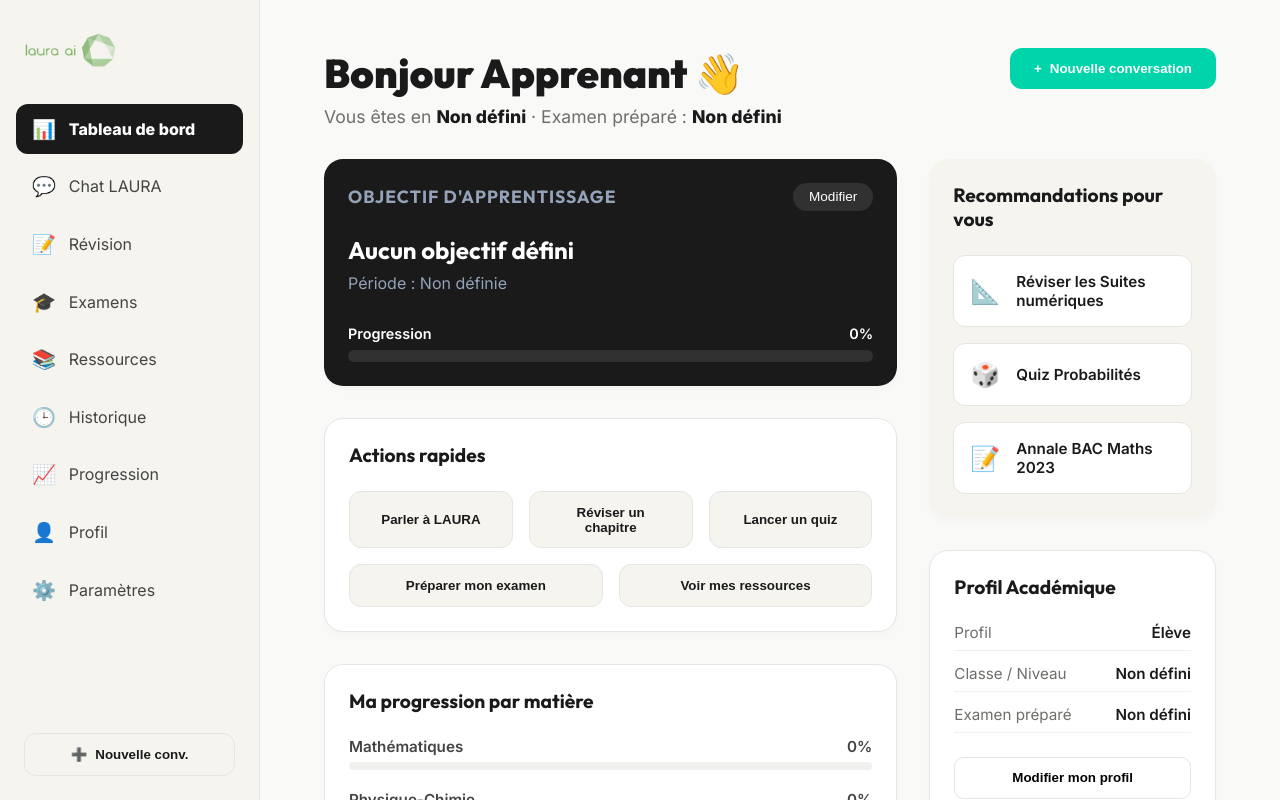
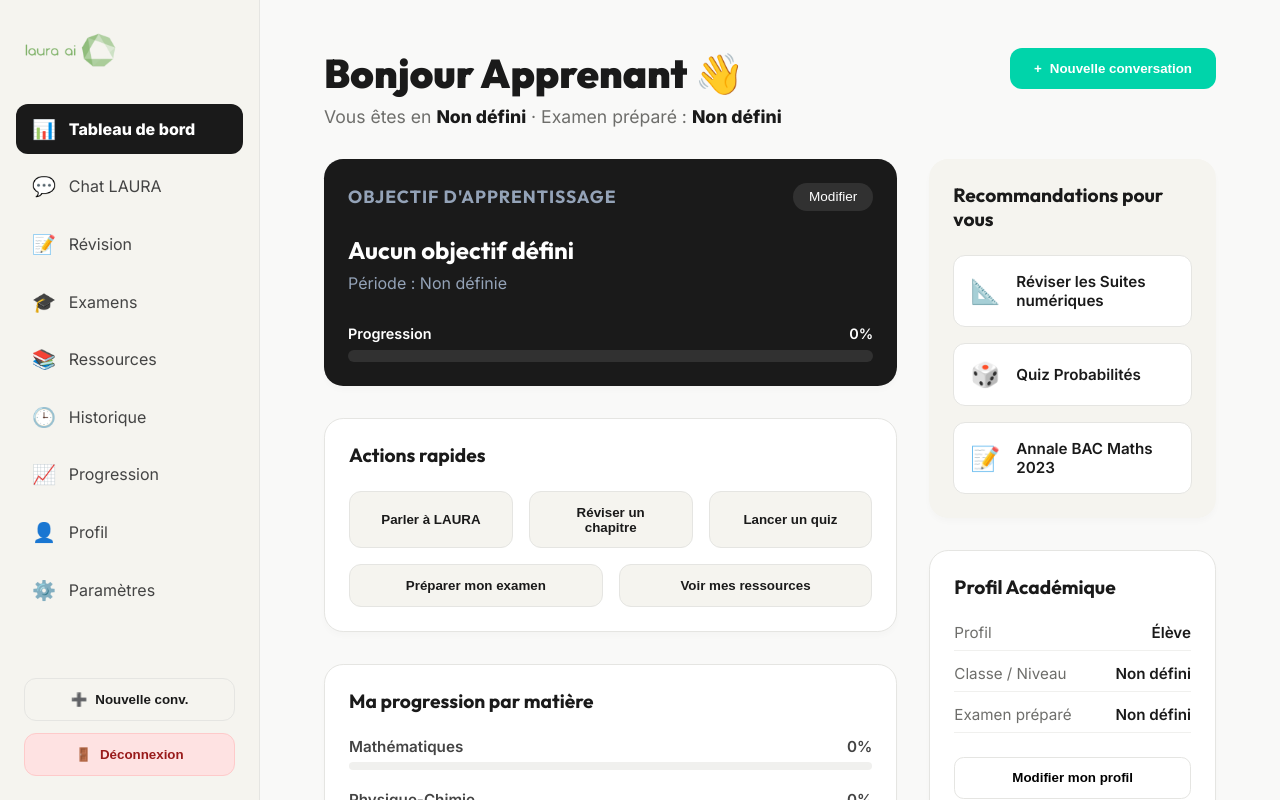
Before and after one commit to Meik20/Laura-AI, a React (Vite) app in the folder client/: page /learn/dashboard in a window 1280 px wide. Built offline with nearby package versions, Linux system fonts and the light colour scheme; no server answers.

Commit message:
feat: implement working logout across admin, tutor, and learn layouts

```diff
--- a/client/src/layouts/AdminLayout.jsx
+++ b/client/src/layouts/AdminLayout.jsx
@@ -1,7 +1,20 @@
-import { Outlet, Link, useLocation } from 'react-router-dom';
+import { Outlet, Link, useLocation, useNavigate } from 'react-router-dom';
+import { useContext } from 'react';
+import { AuthContext } from '../contexts/AuthContext';
 
 export default function AdminLayout() {
   const location = useLocation();
+  const navigate = useNavigate();
+  const { logout } = useContext(AuthContext);
+
+  const handleLogout = async () => {
+    try {
+      await logout();
+      navigate('/login');
+    } catch (err) {
+      console.error("Erreur de déconnexion :", err);
+    }
+  };
 
   const links = [
     { path: '/admin/dashboard', label: 'Vue Globale', icon: '🌍' },
@@ -53,7 +66,7 @@ export default function AdminLayout() {
 
         {/* BOTTOM ACTION */}
         <div style={{ padding: '1.5rem' }}>
-          <button style={{ width: '100%', padding: '0.8rem', background: 'rgba(255,255,255,0.05)', color: 'white', border: '1px solid rgba(255,255,255,0.1)', borderRadius: '0.75rem', fontWeight: 600, cursor: 'pointer', display: 'flex', alignItems: 'center', justifyContent: 'center', gap: '0.5rem', transition: 'background 0.2s' }} onMouseEnter={e => e.currentTarget.style.background = 'rgba(255,255,255,0.1)'} onMouseLeave={e => e.currentTarget.style.background = 'rgba(255,255,255,0.05)'}>
+          <button onClick={handleLogout} style={{ width: '100%', padding: '0.8rem', background: 'rgba(255,255,255,0.05)', color: 'white', border: '1px solid rgba(255,255,255,0.1)', borderRadius: '0.75rem', fontWeight: 600, cursor: 'pointer', display: 'flex', alignItems: 'center', justifyContent: 'center', gap: '0.5rem', transition: 'background 0.2s' }} onMouseEnter={e => e.currentTarget.style.background = 'rgba(255,255,255,0.1)'} onMouseLeave={e => e.currentTarget.style.background = 'rgba(255,255,255,0.05)'}>
             <span>🚪</span> Déconnexion
           </button>
         </div>
--- a/client/src/layouts/LearnLayout.jsx
+++ b/client/src/layouts/LearnLayout.jsx
@@ -1,7 +1,20 @@
-import { Outlet, Link, useLocation } from 'react-router-dom';
+import { Outlet, Link, useLocation, useNavigate } from 'react-router-dom';
+import { useContext } from 'react';
+import { AuthContext } from '../contexts/AuthContext';
 
 export default function LearnLayout() {
   const location = useLocation();
+  const navigate = useNavigate();
+  const { logout } = useContext(AuthContext);
+
+  const handleLogout = async () => {
+    try {
+      await logout();
+      navigate('/login');
+    } catch (err) {
+      console.error("Erreur de déconnexion :", err);
+    }
+  };
 
   const links = [
     { path: '/learn/dashboard', label: 'Tableau de bord', icon: '📊' },
@@ -50,9 +63,12 @@ export default function LearnLayout() {
         </nav>
 
         {/* BOTTOM ACTION */}
-        <div style={{ padding: '1.5rem' }}>
+        <div style={{ padding: '1.5rem', display: 'flex', flexDirection: 'column', gap: '0.8rem' }}>
           <button style={{ width: '100%', padding: '0.8rem', background: 'transparent', color: '#1A1A1A', border: '1px solid #E5E5E2', borderRadius: '0.75rem', fontWeight: 600, cursor: 'pointer', display: 'flex', alignItems: 'center', justifyContent: 'center', gap: '0.5rem' }}>
             <span>➕</span> Nouvelle conv.
+          </button>
+          <button onClick={handleLogout} style={{ width: '100%', padding: '0.8rem', background: '#FEE2E2', color: '#991B1B', border: '1px solid #FECACA', borderRadius: '0.75rem', fontWeight: 600, cursor: 'pointer', display: 'flex', alignItems: 'center', justifyContent: 'center', gap: '0.5rem' }}>
+            <span>🚪</span> Déconnexion
           </button>
         </div>
       </aside>
--- a/client/src/layouts/TutorLayout.jsx
+++ b/client/src/layouts/TutorLayout.jsx
@@ -1,7 +1,20 @@
-import { Outlet, Link, useLocation } from 'react-router-dom';
+import { Outlet, Link, useLocation, useNavigate } from 'react-router-dom';
+import { useContext } from 'react';
+import { AuthContext } from '../contexts/AuthContext';
 
 export default function TutorLayout() {
   const location = useLocation();
+  const navigate = useNavigate();
+  const { logout, userProfile } = useContext(AuthContext);
+
+  const handleLogout = async () => {
+    try {
+      await logout();
+      navigate('/login');
+    } catch (err) {
+      console.error("Erreur de déconnexion :", err);
+    }
+  };
 
   const links = [
     { path: '/tutor/dashboard', label: 'Tableau de bord', icon: '📊' },
@@ -53,9 +66,9 @@ export default function TutorLayout() {
         {/* BOTTOM ACTION */}
         <div style={{ padding: '1.5rem' }}>
           <div style={{ background: '#E0F2FE', border: '1px solid #BAE6FD', padding: '1rem', borderRadius: '0.75rem', fontSize: '0.85rem', color: '#0369A1', marginBottom: '1rem' }}>
-            <strong>Statut:</strong> Contributeur ✅
+            <strong>Statut:</strong> {userProfile?.roleLabel || 'Contributeur'} ✅
           </div>
-          <button style={{ width: '100%', padding: '0.8rem', background: 'transparent', color: '#1A1A1A', border: '1px solid #E5E5E2', borderRadius: '0.75rem', fontWeight: 600, cursor: 'pointer', display: 'flex', alignItems: 'center', justifyContent: 'center', gap: '0.5rem' }}>
+          <button onClick={handleLogout} style={{ width: '100%', padding: '0.8rem', background: 'transparent', color: '#1A1A1A', border: '1px solid #E5E5E2', borderRadius: '0.75rem', fontWeight: 600, cursor: 'pointer', display: 'flex', alignItems: 'center', justifyContent: 'center', gap: '0.5rem' }}>
             <span>🚪</span> Déconnexion
           </button>
         </div>
```
